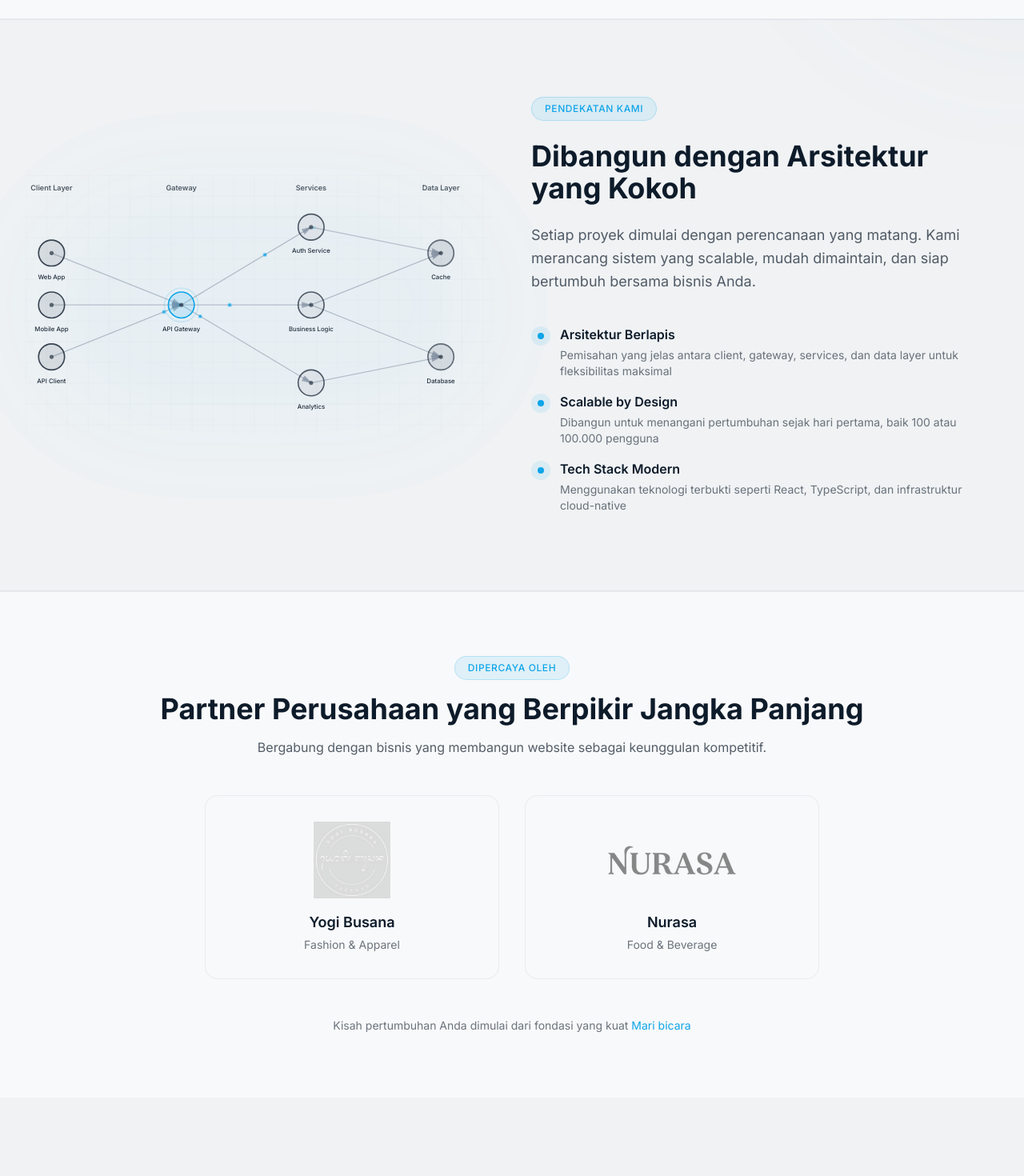
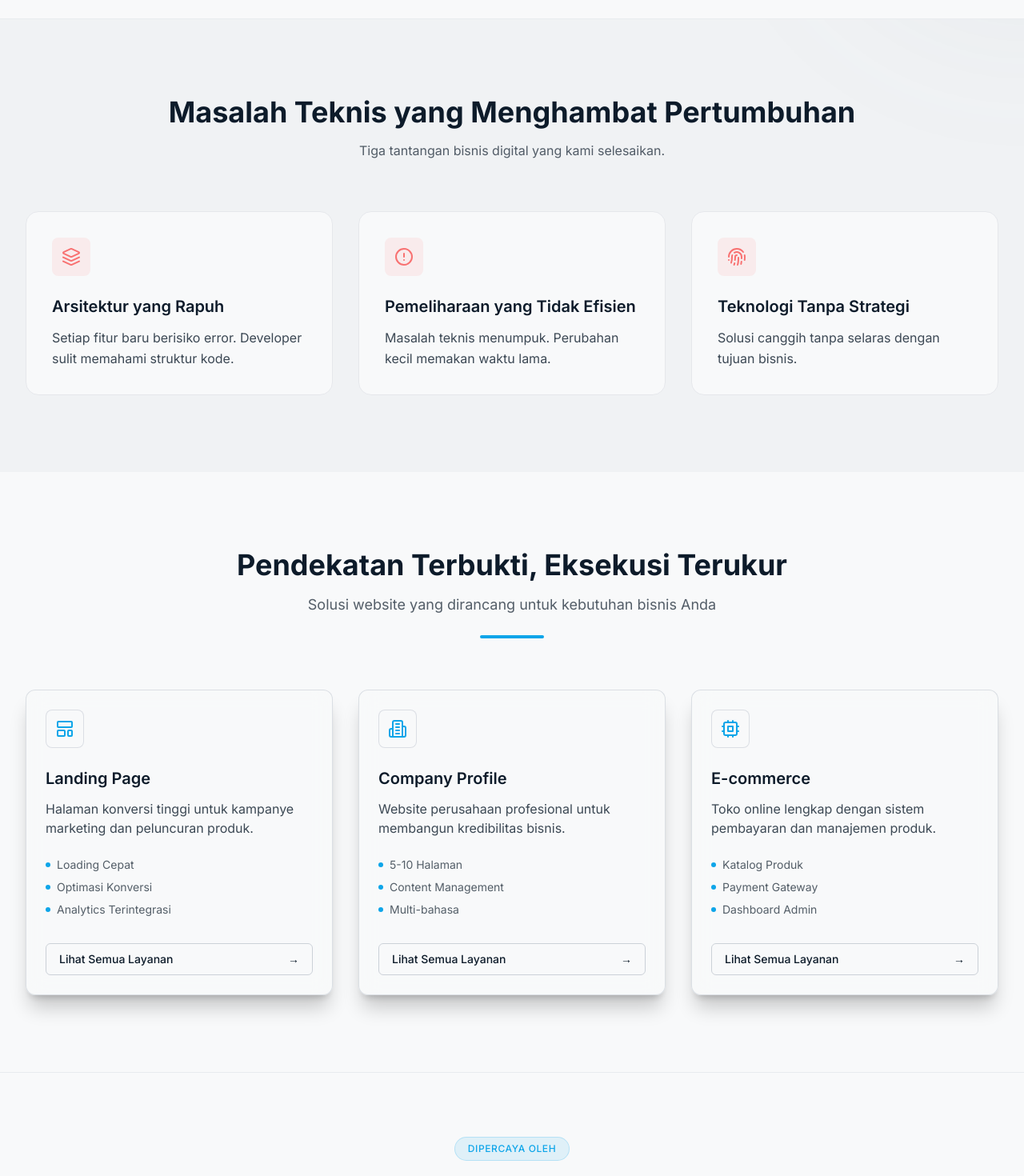
Before and after one commit to pilarlabsid/pilarlabs-landing, a React (Vite) app: page / in a window 1280 px wide. Shown: the part 1020-2490 px from the top of the page at 80% size. Built offline with nearby package versions, Linux system fonts and the light colour scheme.

Commit message:
improve: optimize homepage section order for better conversion funnel

```diff
--- a/src/pages/Home.tsx
+++ b/src/pages/Home.tsx
@@ -25,11 +25,11 @@ export function Home() {
             />
             <Hero />
             <Positioning />
-            <HowWeBuild />
-            <TrustedBy />
             <Problem />
             <ServicesPreview />
+            <TrustedBy />
             <FourPillars />
+            <HowWeBuild />
             <ProcessTimeline />
             <FinalCTA />
         </>
```
